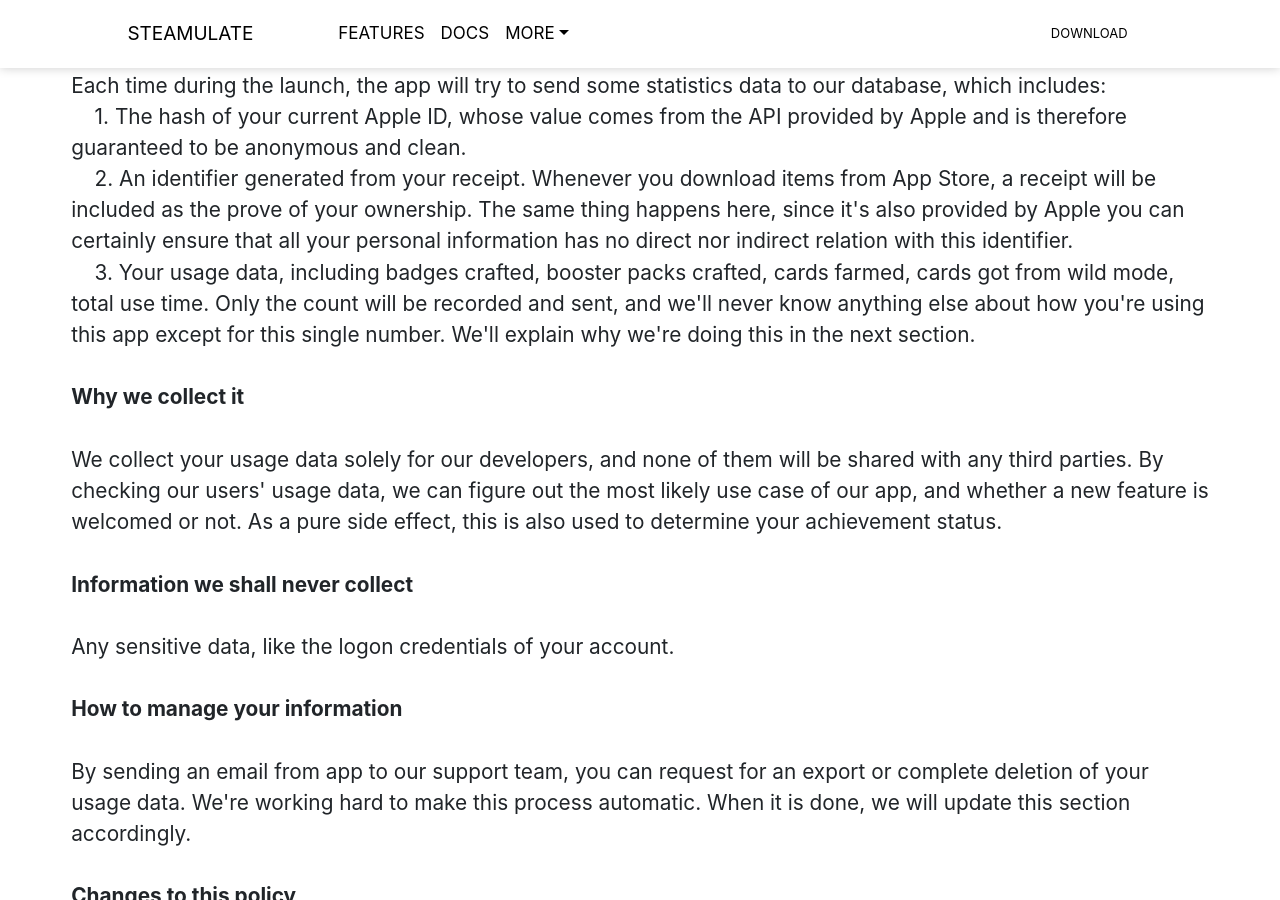
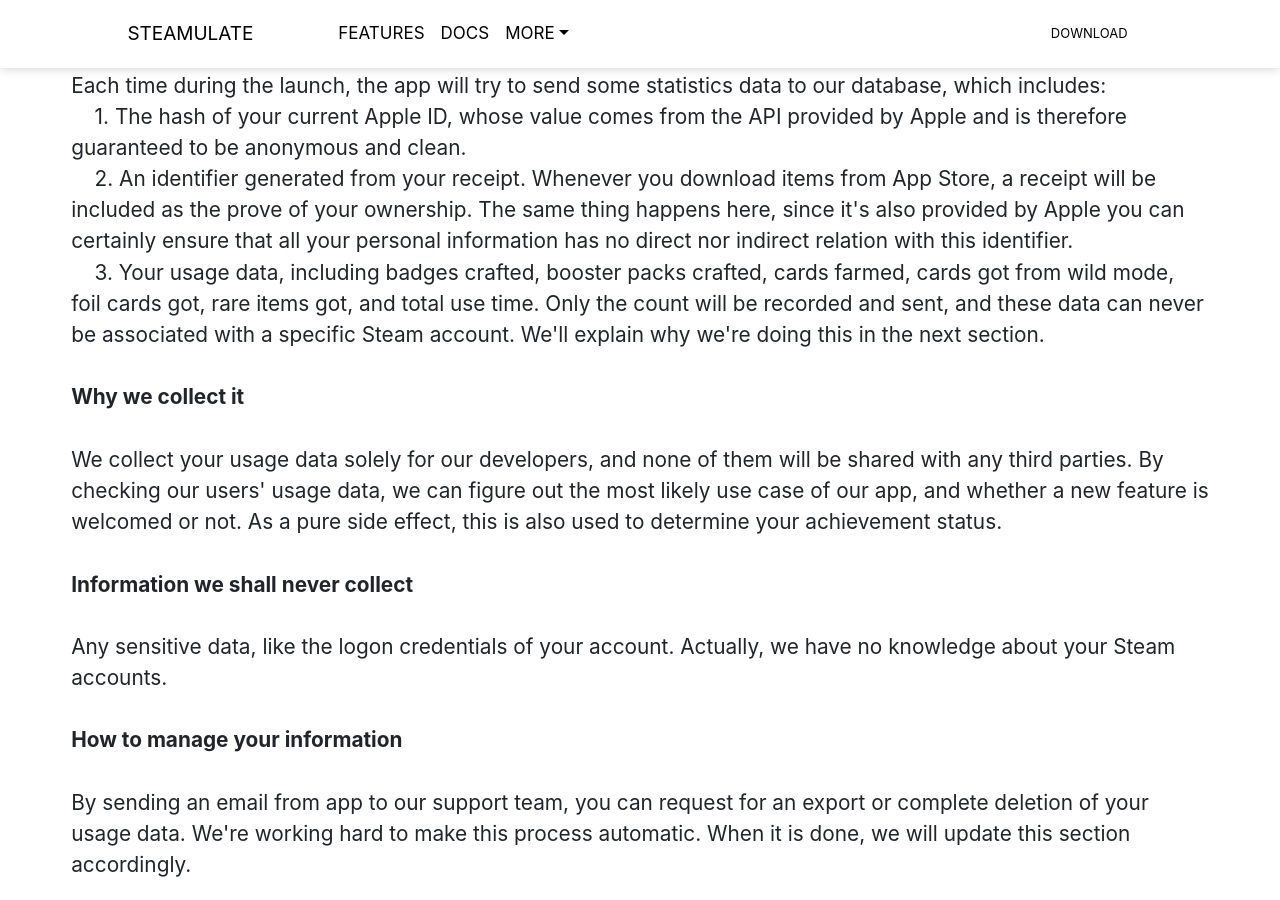
Before and after one commit to raymond-u/Steamulate-Website, a Jekyll site: the page built from privacy.html, in a window 1280 px wide and 900 px high, scrolled down 489 px. Built offline with Jekyll 4.4.1, drawn with Linux system fonts in a browser that asks for light colours; nearby versions of some CDN libraries; comment, search, counter and statistics services are not loaded.

Commit message:
Update privacy.html

```diff
--- a/privacy.html
+++ b/privacy.html
@@ -10,10 +10,10 @@
                 time during the launch, the app will try to send some statistics data to our database, which includes:<br>&nbsp; &nbsp; 1. The hash of your current Apple ID, whose value comes from the API provided by Apple and is therefore guaranteed
                 to be anonymous and clean.<br>&nbsp; &nbsp;&nbsp;2. An identifier generated from your receipt. Whenever you download items from App Store, a receipt will be included as the prove of your ownership. The same thing happens here, since it's
                 also provided by Apple you can certainly ensure that all your personal information has no direct nor indirect relation with this identifier.<br>&nbsp; &nbsp;&nbsp;3. Your usage data, including badges crafted, booster packs crafted, cards
-                farmed, cards got from wild mode, total use time. Only the count will be recorded and sent, and we'll never know anything else about how you're using this app except for this single number. We'll explain why we're doing this in the next
+                farmed, cards got from wild mode, foil cards got, rare items got, and total use time. Only the count will be recorded and sent, and these data can never be associated with a specific Steam account. We'll explain why we're doing this in the next
                 section.<br><br><strong>Why we collect it</strong><br><br>We collect your usage data solely for our developers, and none of them will be shared with any third parties. By checking our users' usage data, we can figure out the most likely
                 use case of our app, and whether a new feature is welcomed or not. As a pure side effect, this is also used to determine your achievement status.<br><br><strong>Information we shall never collect</strong><br><br>Any sensitive data, like
-                the logon credentials of your account.<br><br><strong>How to manage your information</strong><br><br>By sending an email from app to our support team, you can request for an export or complete deletion of your usage data. We're working
+                the logon credentials of your account. Actually, we have no knowledge about your Steam accounts.<br><br><strong>How to manage your information</strong><br><br>By sending an email from app to our support team, you can request for an export or complete deletion of your usage data. We're working
                 hard to make this process automatic. When it is done, we will update this section accordingly.<br><br><strong>Changes to this policy</strong><br><br>We might change this Privacy Policy when it is needed. We will not reduce your rights
                 under this Privacy Policy without your explicit consent. Changes always ships with a new release of the app. If they are significant, we’ll provide an in-app notice.</p>
     </section>
```
